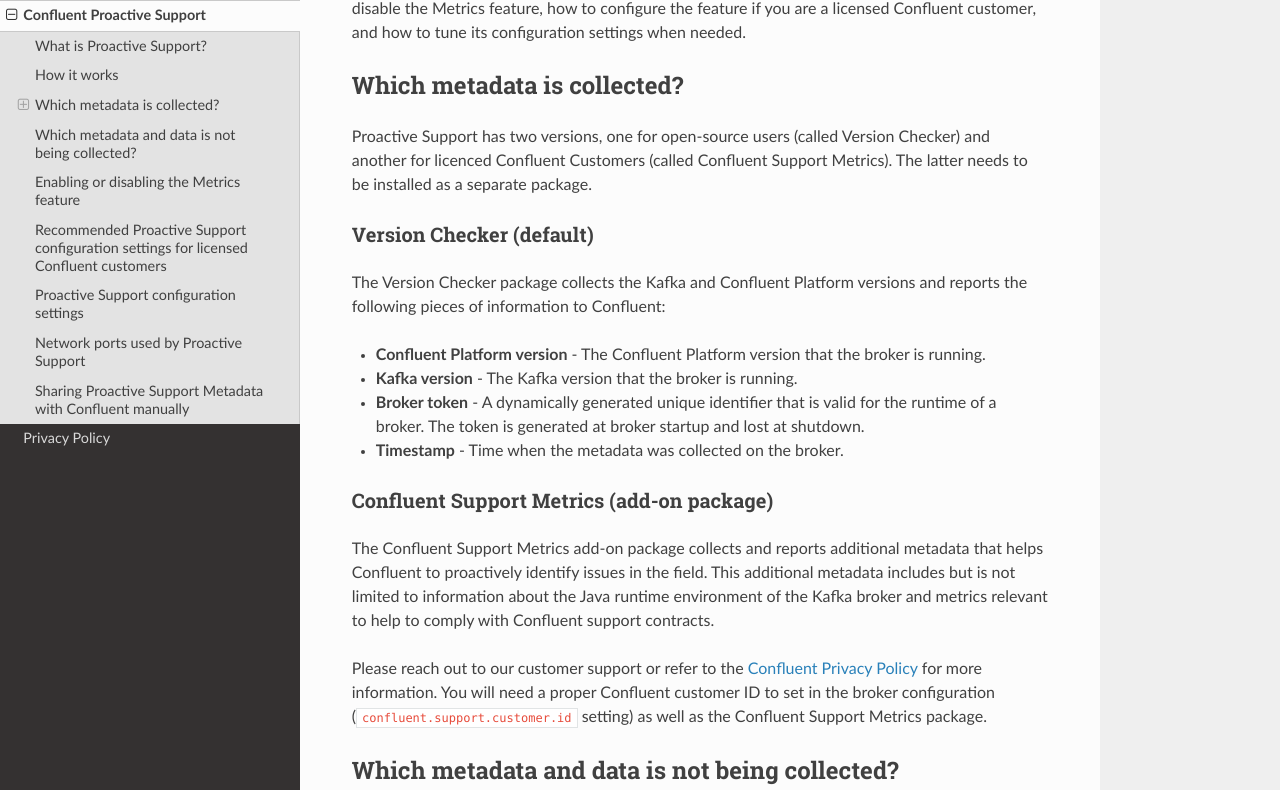
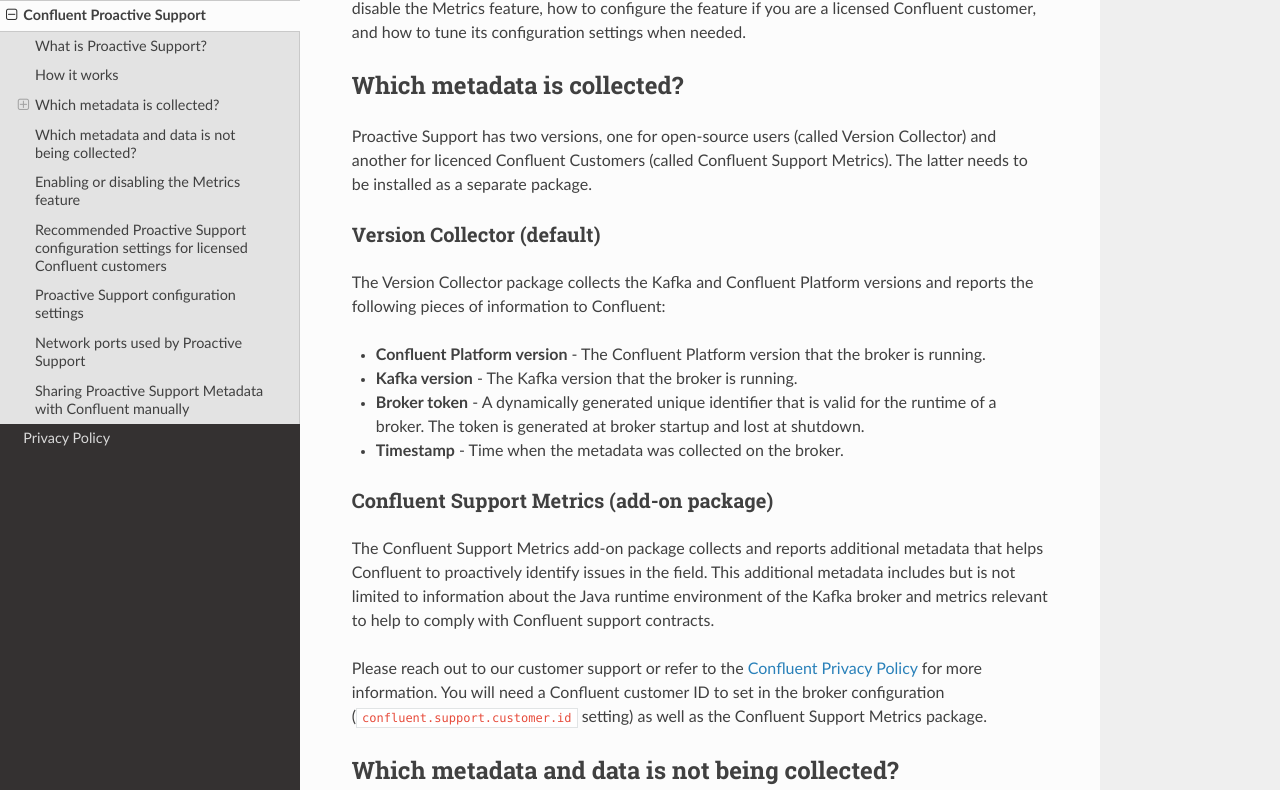
Before and after one commit to mohnishbasha/support-metrics-client, a Sphinx documentation site: the page built from docs/proactive-support.rst, in a window 1280 px wide and 1400 px high, scrolled down 1129 px. Shown: the part 131-921 px from the top of the window. Built offline with Sphinx 7.4.7 and the Read the Docs theme 2.0.0, drawn with Linux system fonts in a browser that asks for light colours.

Commit message:
Changed checker->collector

```diff
--- a/docs/proactive-support.rst
+++ b/docs/proactive-support.rst
@@ -37,12 +37,12 @@
 Which metadata is collected?
 -----------------------------
 
-Proactive Support has two versions, one for open-source users (called Version Checker) and another for licenced Confluent Customers (called Confluent Support Metrics). The latter needs to be installed as a separate package.
+Proactive Support has two versions, one for open-source users (called Version Collector) and another for licenced Confluent Customers (called Confluent Support Metrics). The latter needs to be installed as a separate package.
 
-Version Checker (default)
+Version Collector (default)
 ~~~~~~~~~~~~~~~~~~~~~~~~~~~~~~~~~~~~~~~
 
-The Version Checker package collects the Kafka and Confluent Platform versions and
+The Version Collector package collects the Kafka and Confluent Platform versions and
 reports the following pieces of information to Confluent:
 
 * **Confluent Platform version** - The Confluent Platform version that the broker is running.
@@ -56,7 +56,7 @@
 
 The Confluent Support Metrics add-on package collects and reports additional metadata that helps Confluent to proactively identify issues in the field. This additional metadata includes but is not limited to information about the Java runtime environment of the Kafka broker and metrics relevant to help to comply with Confluent support contracts.
 
-Please reach out to our customer support or refer to the `Confluent Privacy Policy <http://www.confluent.io/privacy>`_ for more information. You will need a proper Confluent customer ID to set in the broker configuration (``confluent.support.customer.id`` setting) as well as the Confluent Support Metrics package.
+Please reach out to our customer support or refer to the `Confluent Privacy Policy <http://www.confluent.io/privacy>`_ for more information. You will need a Confluent customer ID to set in the broker configuration (``confluent.support.customer.id`` setting) as well as the Confluent Support Metrics package.
 
 
 Which metadata and data is not being collected?
```
